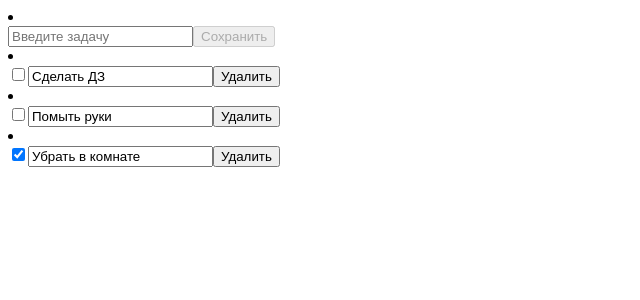
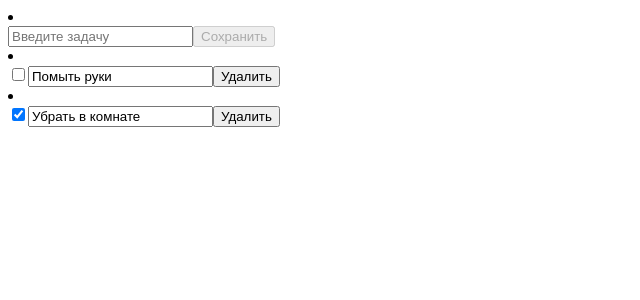
Before and after one commit to kikimorii/ReactHW52, a React (Vite) app: page / in a window 1280 px wide. Shown: the top 300 px of the page, without its empty margins (0-640 px from the left). Built offline with nearby package versions, Linux system fonts and the light colour scheme; data requests are answered from the project's data file.

Commit message:
Добавлен функционал удаления элемента списка TodoList'а

```diff
--- a/src/App.jsx
+++ b/src/App.jsx
@@ -5,21 +5,21 @@ import { TodoList } from './components/TodoList';
 
 export const App = () => {
   const [todoList, setTodoList] = useState([]);
-  const [addedNewTodoItemFlag, setAddedNewTodoItemFlag] = useState(false);
+  const [isChangeList, setIsChangeList] = useState(false);
 
   useEffect(() => {
     fetch('http://localhost:3000/todos')
       .then((response) => response.json())
       .then((todoListResponse) => setTodoList(todoListResponse))
-      .finally(() => setAddedNewTodoItemFlag(false))
-  }, [addedNewTodoItemFlag]);
+      .finally(() => setIsChangeList(false))
+  }, [isChangeList]);
 
 
 
   return (
     <div className={styles.app}>
-      <NewTodoItem setAddedNewTodoItemFlag={setAddedNewTodoItemFlag} />
-      <TodoList todoList={todoList} />
+      <NewTodoItem setIsChangeList={setIsChangeList} />
+      <TodoList todoList={todoList} setIsChangeList={setIsChangeList} />
     </div>
   )
 }
--- a/src/components/NewTodoItem.jsx
+++ b/src/components/NewTodoItem.jsx
@@ -1,6 +1,6 @@
 import { useState } from "react"
 
-export const NewTodoItem = ({ setAddedNewTodoItemFlag }) => {
+export const NewTodoItem = ({ setIsChangeList }) => {
     const [newTitle, setNewTitle] = useState("");
 
     const isValid = newTitle.trim().length > 0;
@@ -16,7 +16,7 @@ export const NewTodoItem = ({ setAddedNewTodoItemFlag }) => {
             })
         });
 
-        setAddedNewTodoItemFlag(true);
+        setIsChangeList(true);
         setNewTitle("");
     }
 
--- a/src/components/TodoItem.jsx
+++ b/src/components/TodoItem.jsx
@@ -1,12 +1,20 @@
 import { useState } from 'react';
 
-export const TodoItem = ({ id, title, completed }) => {
+export const TodoItem = ({ id, title, completed, setIsChangeList }) => {
     const [itemContent, setItemContent] = useState({ id, title, completed });
     const isChanged = (itemContent.completed !== completed) || (itemContent.title !== title) ? true : false;
 
     const handleSubmit = (event) => { event.preventDefault() }
     const handleOnChangeCheckbox = ({ target }) => setItemContent({ ...itemContent, completed: target.checked });
-    const handleOnChangeInput = ({target}) => { setItemContent({...itemContent, title: target.value}) };
+    const handleOnChangeInput = ({ target }) => { setItemContent({ ...itemContent, title: target.value }) };
+
+    const handleClickToDelete = () => {
+        if (confirm(`Вы точно хотите удалить задачу?\n"${title}"`)) {
+            fetch(`http://localhost:3000/todos/${id}`, {
+                method: "DELETE"
+            }).finally(() => setIsChangeList(true))
+        }
+    }
 
     return (
         <li key={id}>
@@ -14,7 +22,7 @@ export const TodoItem = ({ id, title, completed }) => {
                 <input type="checkbox" checked={itemContent.completed} onChange={handleOnChangeCheckbox} />
                 <input type="text" value={itemContent.title} onChange={handleOnChangeInput} />
                 {isChanged ? <button type="submit">Сохранить</button> : ""}
-                <button type="button">Удалить</button>
+                <button onClick={handleClickToDelete} type="button">Удалить</button>
             </form>
         </li>
     )
--- a/src/components/TodoList.jsx
+++ b/src/components/TodoList.jsx
@@ -1,9 +1,9 @@
 import { TodoItem } from "./TodoItem";
 
-export const TodoList = ({ todoList }) => {
+export const TodoList = ({ todoList, setIsChangeList }) => {
     return (
         <>
-            {todoList.map((todoItem) => <TodoItem key={todoItem.id} {...todoItem} />)}
+            {todoList.map((todoItem) => <TodoItem key={todoItem.id} {...todoItem} setIsChangeList={setIsChangeList} />)}
         </>
     )
 };
--- a/src/db.json
+++ b/src/db.json
@@ -1,10 +1,5 @@
 {
   "todos": [
-    {
-      "id": "1",
-      "title": "Сделать ДЗ",
-      "completed": false
-    },
     {
       "id": "2",
       "title": "Помыть руки",
```
